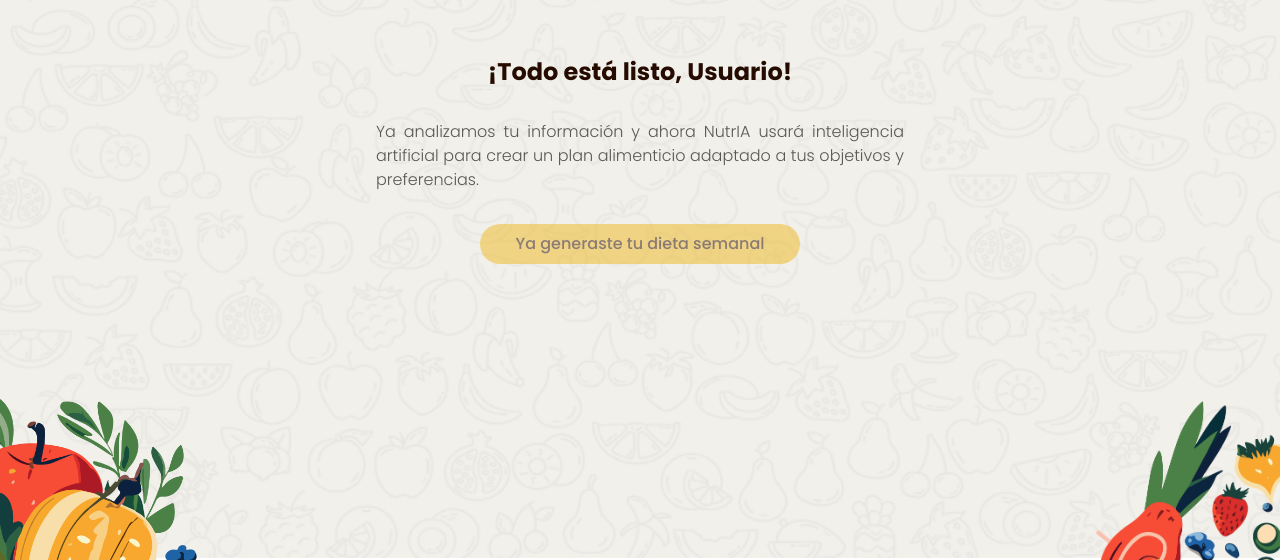
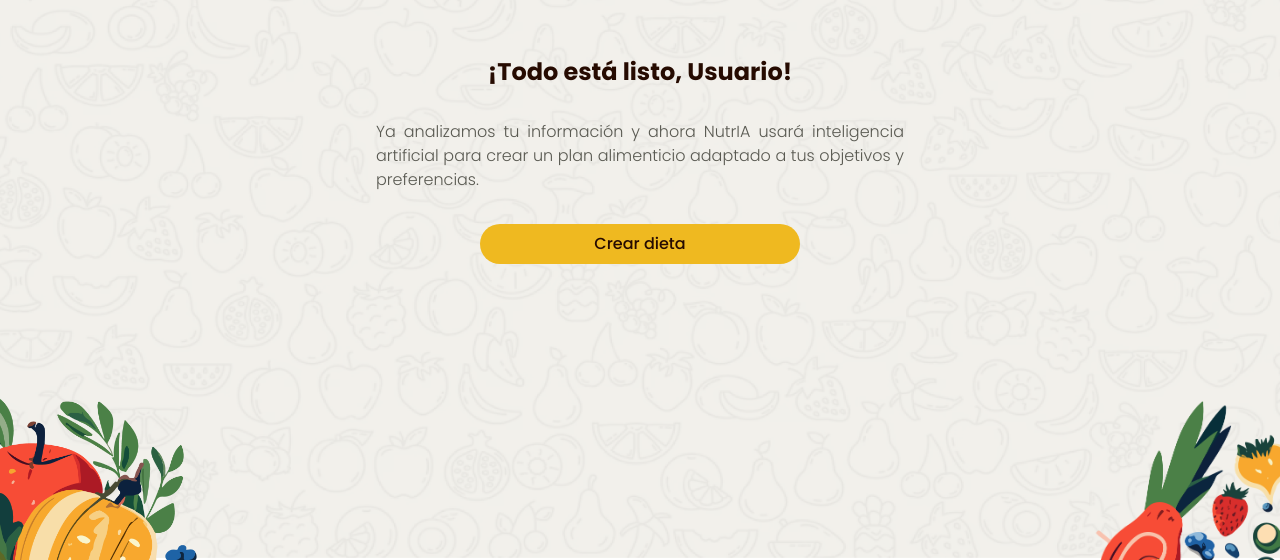
Before and after one commit to Rafiky724/NutrIA, a React (Vite) app in the folder frontend/: page /dietCreationReady in a window 1280 px wide. Shown: the part 240-800 px from the top of the page. Built offline with nearby package versions, Linux system fonts and the light colour scheme; no server answers; sample sign-in values are in the browser's storage.

Commit message:
Update DietCreationReady.tsx

```diff
--- a/frontend/src/pages/Onboarding/DietCreationReady.tsx
+++ b/frontend/src/pages/Onboarding/DietCreationReady.tsx
@@ -5,33 +5,16 @@ import FruitLeft from "../../components/Decoration/FruitLeft";
 import FruitRight from "../../components/Decoration/FruitRight";
 import LoadingScreen from "../../components/Loading/LoadingScreen";
 import LoadingIcon from "../../assets/Loading/LoadingIcon.svg?react";
-import { getUserActualizarDia } from "../../services/planService";
 
 export default function DietCreationReady() {
   const navigate = useNavigate();
 
   const [name, setName] = useState<string>("");
   const [loading, setLoading] = useState(false);
-  const [puedeCrear, setPuedeCrear] = useState(true);
-  const [verificando, setVerificando] = useState(true);
 
   useEffect(() => {
     const savedname = localStorage.getItem("nombreUsuario");
     if (savedname) setName(savedname);
-
-    const verificarDieta = async () => {
-      try {
-        const { es_dia_actualizar_dieta } = await getUserActualizarDia();
-        setPuedeCrear(es_dia_actualizar_dieta);
-      } catch (error) {
-        console.error("Error verificando dieta existente:", error);
-        setPuedeCrear(false);
-      } finally {
-        setVerificando(false);
-      }
-    };
-
-    verificarDieta();
   }, []);
 
   const handleCreateDiet = async () => {
@@ -42,13 +25,13 @@ export default function DietCreationReady() {
       navigate("/dietPlanReady");
     } catch (err: any) {
       console.error("Error al crear dieta:", err);
-      alert("No se pudo crear la dieta. Intenta nuevamente.");
+      console.log("No se pudo crear la dieta. Intenta de nuevo.");
     } finally {
       setLoading(false);
     }
   };
 
-  if (loading || verificando) {
+  if (loading) {
     return (
       <LoadingScreen
         Icon={LoadingIcon}
@@ -74,14 +57,12 @@ export default function DietCreationReady() {
 
           <button
             onClick={handleCreateDiet}
-            disabled={loading || !puedeCrear}
-            className={`w-3xs md:w-80 bg-yellow text-brown ft-medium px-4 py-2 rounded-3xl hover:scale-105 transition ${
-              loading || !puedeCrear
-                ? "opacity-50 cursor-not-allowed"
-                : "cursor-pointer"
+            disabled={loading}
+            className={`w-3xs md:w-80 bg-yellow text-brown ft-medium px-4 py-2 rounded-3xl hover:scale-105 transition cursor-pointer ${
+              loading ? "opacity-50 cursor-not-allowed" : "cursor-pointer"
             }`}
           >
-            {puedeCrear ? "Crear dieta" : "Ya generaste tu dieta semanal"}
+            Crear dieta
           </button>
         </div>
       </div>
```
